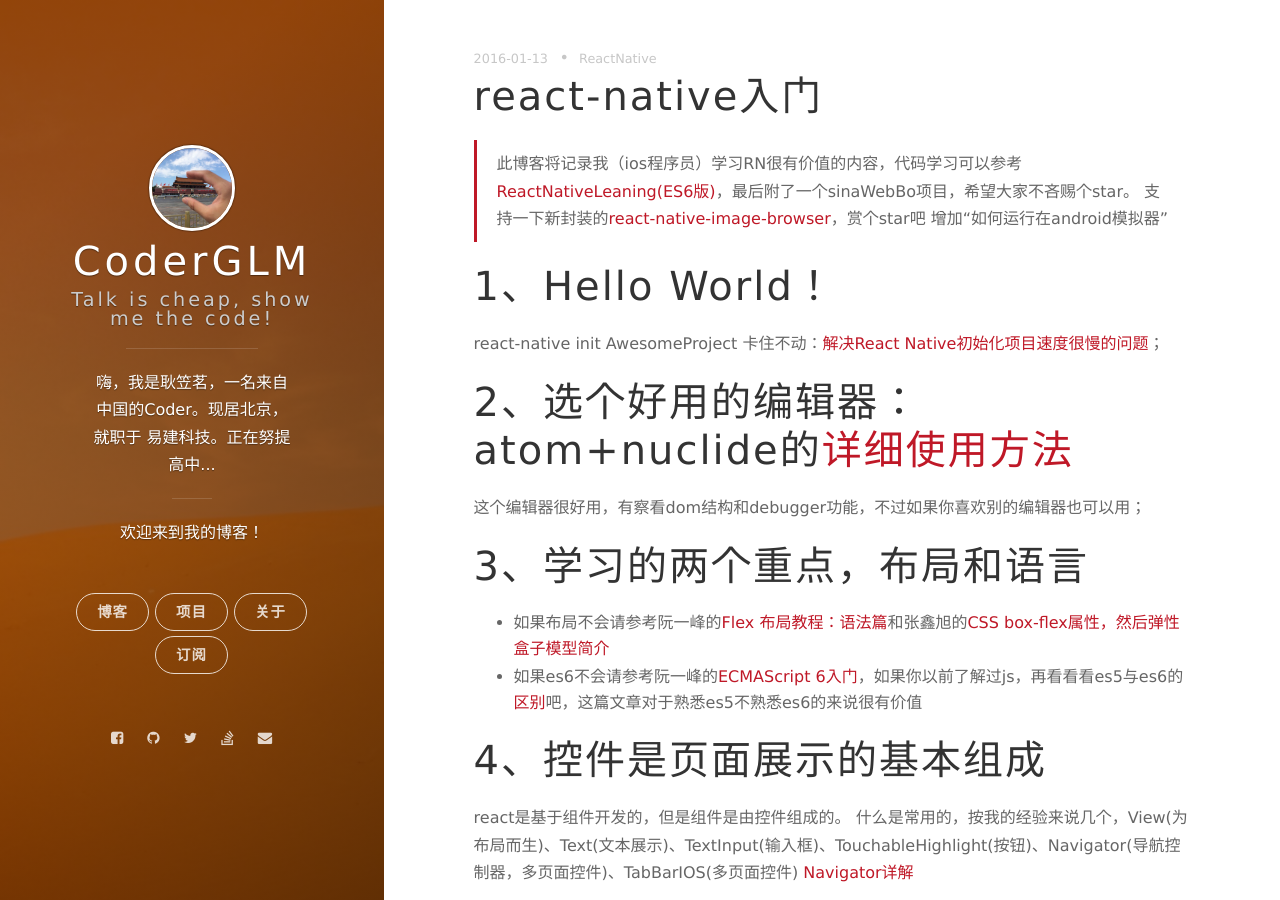
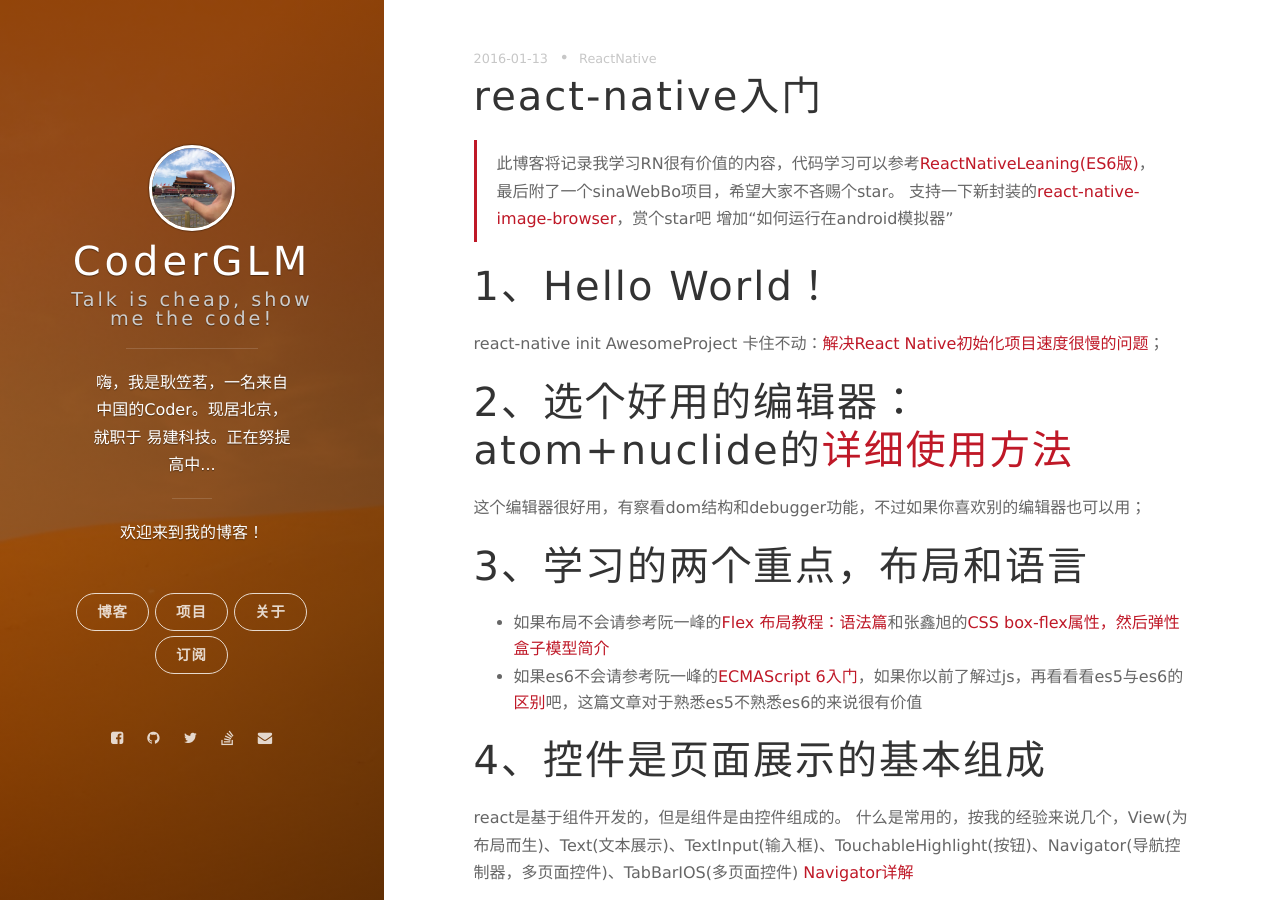
Before and after one commit to CoderLim/jekyll-based-blog, a Jekyll site: the page built from _posts/2016-05-13-how-to-learn-react-native.markdown, in a window 1280 px wide and 900 px high. Built offline with Jekyll 4.4.1, drawn with Linux system fonts in a browser that asks for light colours; nearby versions of some CDN libraries; comment, search, counter and statistics services are not loaded.

Commit message:
Update 2016-05-13-how-to-learn-react-native.markdown

```diff
--- a/_posts/2016-05-13-how-to-learn-react-native.markdown
+++ b/_posts/2016-05-13-how-to-learn-react-native.markdown
@@ -2,12 +2,12 @@
 layout: post
 title: react-native入门
 date: 2016-01-13 23:32:54.000000000 +09:00
-description: 记录我（ios程序员）学习RN很有价值的内容,代码学习可以参考ReactNativeLeaning(ES6版),最后附了一个sinaWebBo实际项目
+description: 记录我学习RN很有价值的内容,代码学习可以参考ReactNativeLeaning(ES6版),最后附了一个sinaWebBo实际项目
 category: ReactNative
 tags: react-native;入门;学习;
 ---
 
->此博客将记录我（ios程序员）学习RN很有价值的内容，代码学习可以参考[ReactNativeLeaning(ES6版)](https://github.com/CoderGLM/ReactNativeLeaning)，最后附了一个sinaWebBo项目，希望大家不吝赐个star。
+>此博客将记录我学习RN很有价值的内容，代码学习可以参考[ReactNativeLeaning(ES6版)](https://github.com/CoderGLM/ReactNativeLeaning)，最后附了一个sinaWebBo项目，希望大家不吝赐个star。
 > 支持一下新封装的[react-native-image-browser](https://github.com/CoderGLM/react-native-image-browser)，赏个star吧
 > 增加“如何运行在android模拟器”
 
```
